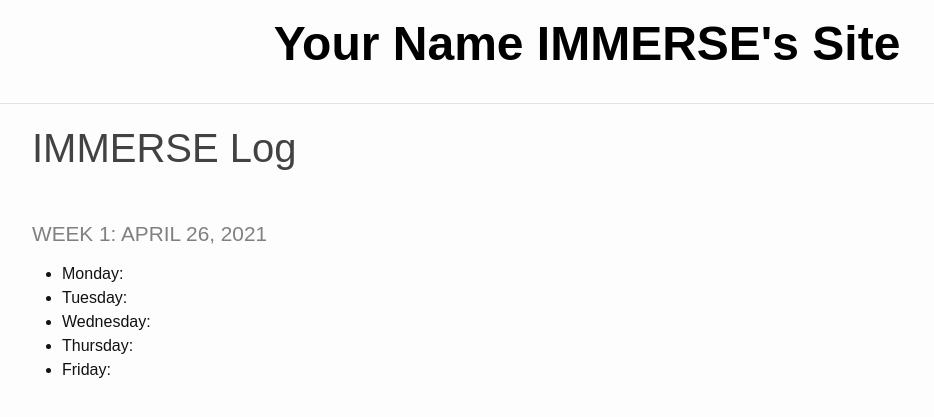
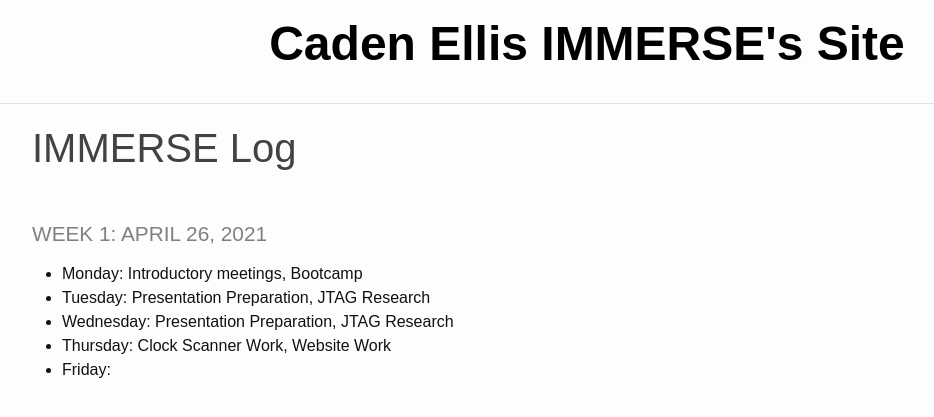
Before and after one commit to Caden-Ellis77/ImmerseSite, a Jekyll site: the page built from _pages/log.md, in a window 1280 px wide. Shown: the top 417 px of the page, without its empty margins (53-987 px from the left). Built offline with Jekyll 4.4.1, drawn with Linux system fonts in a browser that asks for light colours.

Commit message:
Changed my Urls and Log

```diff
--- a/_config.yml
+++ b/_config.yml
@@ -18,10 +18,10 @@
 # You can create any custom variable you would like, and they will be accessible
 # in the templates via {{ site.myvariable }}.
 
-title: Your Name IMMERSE's Site
+title: Caden Ellis IMMERSE's Site
 
-baseurl: "/student_website_template" # the subpath of your site, e.g. /blog
-url: "https://byu-cpe.github.io" # the base hostname & protocol for your site, e.g. http://example.com
+baseurl: "/ImmerseSite" # the subpath of your site, e.g. /blog
+url: "https://ellis77.github.io" # the base hostname & protocol for your site, e.g. http://example.com
 
 collections:
   pages:
--- a/_pages/log.md
+++ b/_pages/log.md
@@ -5,8 +5,8 @@ title: IMMERSE Log
 
 ### Week 1: April 26, 2021
 
-* **Monday**:
-* **Tuesday**:
-* **Wednesday**:
-* **Thursday**:
+* **Monday**: Introductory meetings, Bootcamp
+* **Tuesday**: Presentation Preparation, JTAG Research
+* **Wednesday**: Presentation Preparation, JTAG Research
+* **Thursday**: Clock Scanner Work, Website Work
 * **Friday**:
```
Also changed, not shown: Gemfile.lock.
